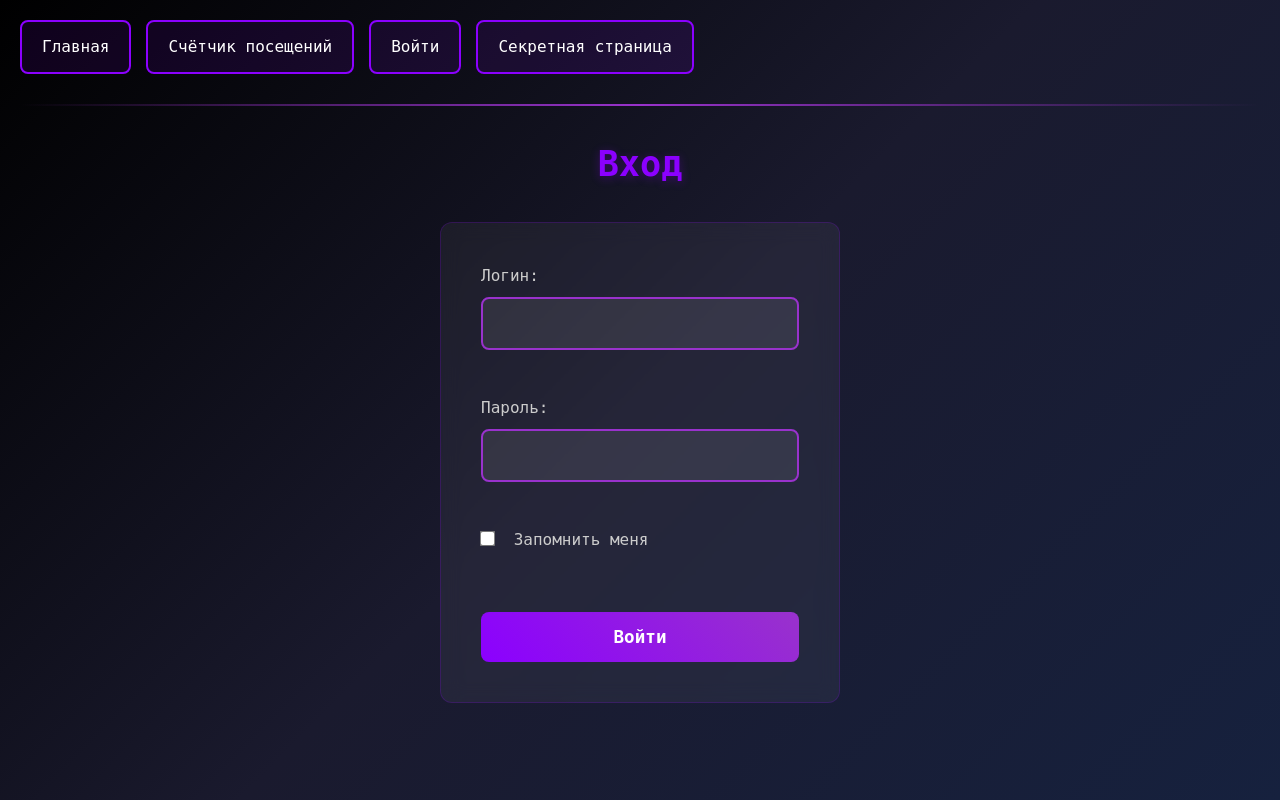
After one commit to xseniaKri/web_labs, a Flask app: page /login in a window 1280 px wide. The commit adds this page. Run offline with Flask 2, Linux system fonts and the light colour scheme.

Commit message:
feat: сделала лр3

```diff
--- a/app/app.py
+++ b/app/app.py
@@ -1,7 +1,38 @@
-from flask import Flask, render_template, request, make_response
-import re
+from flask import Flask, render_template, redirect, url_for, request, session, flash
+from flask_login import (
+    LoginManager,
+    UserMixin,
+    login_user,
+    login_required,
+    logout_user,
+    current_user
+)
 
 app = Flask(__name__)
+app.secret_key = "super_secret_key"
+
+login_manager = LoginManager()
+login_manager.init_app(app)
+login_manager.login_view = "login"
+login_manager.login_message = "Для доступа необходимо пройти аутентификацию"
+
+
+class User(UserMixin):
+    def __init__(self, id, username, password):
+        self.id = id
+        self.username = username
+        self.password = password
+
+users = {
+    "user": User(1, "user", "qwerty")
+}
+
+@login_manager.user_loader
+def load_user(user_id):
+    for user in users.values():
+        if str(user.id) == user_id:
+            return user
+    return None
 
 
 @app.route("/")
@@ -9,84 +40,57 @@ def index():
     return render_template("index.html")
 
 
-@app.route("/request-info", methods=["GET", "POST"])
-def request_info():
+@app.route("/counter")
+def counter():
+    if "visits" in session:
+        session["visits"] += 1
+    else:
+        session["visits"] = 1
 
-    url_params = request.args
-    headers = request.headers
-    cookies = request.cookies
-    form_data = request.form
+    visits = session["visits"]
 
-    response = make_response(
-        render_template(
-            "request_info.html",
-            url_params=url_params,
-            headers=headers,
-            cookies=cookies,
-            form_data=form_data
-        )
+    return render_template(
+        "counter.html",
+        visits=visits
     )
 
-    response.set_cookie("example_cookie", "HelloCookie")
 
-    return response
+@app.route("/login", methods=["GET", "POST"])
+def login():
+    if request.method == "POST":
+        username = request.form.get("username")
+        password = request.form.get("password")
+        remember = True if request.form.get("remember") else False
+
+        user = users.get(username)
+
+        if user and user.password == password:
+            login_user(user, remember=remember)
+
+            flash("Успешный вход")
+
+            next_page = request.args.get("next")
+
+            return redirect(next_page or url_for("index"))
+
+        else:
+            flash("Неверный логин или пароль")
+
+    return render_template("login.html")
 
 
-@app.route("/phone", methods=["GET", "POST"])
-def phone():
+@app.route("/logout")
+@login_required
+def logout():
+    logout_user()
+    flash("Вы вышли из системы")
+    return redirect(url_for("index"))
 
-    error = None
-    phone_formatted = None
-    phone_input = ""
 
-    if request.method == "POST":
-
-        phone_input = request.form.get("phone")
-
-        if not re.fullmatch(r"[0-9+\-\s().]+", phone_input):
-            error = (
-                "Недопустимый ввод. "
-                "В номере телефона встречаются "
-                "недопустимые символы."
-            )
-
-        else:
-            digits = re.sub(r"\D", "", phone_input)
-
-            if phone_input.startswith("+7") or phone_input.startswith("8"):
-
-                if len(digits) != 11:
-                    error = (
-                        "Недопустимый ввод. "
-                        "Неверное количество цифр."
-                    )
-
-            else:
-
-                if len(digits) != 10:
-                    error = (
-                        "Недопустимый ввод. "
-                        "Неверное количество цифр."
-                    )
-
-            if not error:
-
-                if len(digits) == 10:
-                    digits = "8" + digits
-
-                phone_formatted = (
-                    f"8-{digits[1:4]}-"
-                    f"{digits[4:7]}-"
-                    f"{digits[7:9]}-"
-                    f"{digits[9:11]}"
-                )
-
-    return render_template(
-        "phone.html",
-        error=error,
-        phone_formatted=phone_formatted,
-        phone_input=phone_input
-    )
+@app.route("/secret")
+@login_required
+def secret():
+    return render_template("secret.html")
 
 
 if __name__ == "__main__":
--- /dev/null
+++ b/app/static/styles.css
@@ -0,0 +1,158 @@
+* {
+  margin: 0;
+  padding: 0;
+  box-sizing: border-box;
+}
+
+@import url('https://fonts.googleapis.com/css2?family=JetBrains+Mono:ital,wght@0,100..800;1,100..800&display=swap');
+
+body {
+  font-family: 'JetBrains Mono', monospace;
+  background: linear-gradient(135deg, #000000 0%, #1a1a2e 50%, #16213e 100%);
+  color: #ffffff;
+  line-height: 1.6;
+  padding: 20px;
+  min-height: 100vh;
+}
+
+nav {
+  display: flex;
+  gap: 15px;
+  margin-bottom: 30px;
+  flex-wrap: wrap;
+}
+
+nav a {
+  color: #ffffff;
+  text-decoration: none;
+  padding: 12px 20px;
+  border: 2px solid #8b00ff;
+  border-radius: 8px;
+  font-weight: 500;
+  transition: all 0.3s ease;
+  background: rgba(139, 0, 255, 0.1);
+}
+
+nav a:hover {
+  background: linear-gradient(45deg, #8b00ff, #9932cc);
+  transform: translateY(-2px);
+  box-shadow: 0 5px 15px rgba(139, 0, 255, 0.4);
+}
+
+hr {
+  border: none;
+  height: 2px;
+  background: linear-gradient(to right, transparent, #9932cc, transparent);
+  margin: 30px 0;
+}
+
+.error-msg {
+  color: #ff6b6b;
+  font-weight: 600;
+  background: rgba(255, 107, 107, 0.1);
+  padding: 12px;
+  border-left: 4px solid #ff6b6b;
+  border-radius: 4px;
+  margin: 20px 0;
+}
+
+h2 {
+  color: #8b00ff;
+  font-size: 2.2em;
+  text-align: center;
+  margin-bottom: 30px;
+  text-shadow: 0 2px 10px rgba(139, 0, 255, 0.3);
+}
+
+p {
+  font-size: 1.1em;
+  max-width: 800px;
+  margin: 0 auto 20px;
+  text-align: center;
+}
+
+b {
+  color: #9932cc;
+  font-weight: 700;
+}
+
+form {
+  max-width: 400px;
+  margin: 0 auto;
+  background: rgba(255, 255, 255, 0.05);
+  padding: 40px;
+  border-radius: 12px;
+  backdrop-filter: blur(10px);
+  border: 1px solid rgba(139, 0, 255, 0.2);
+}
+
+label {
+  display: block;
+  margin-bottom: 8px;
+  color: #cccccc;
+  font-weight: 500;
+}
+
+input[type="text"],
+input[type="password"] {
+  width: 100%;
+  padding: 15px;
+  margin-bottom: 20px;
+  border: 2px solid #9932cc;
+  border-radius: 8px;
+  background: rgba(255, 255, 255, 0.08);
+  color: #ffffff;
+  font-family: 'JetBrains Mono', monospace;
+  font-size: 1em;
+  transition: border-color 0.3s ease;
+}
+
+input[type="text"]:focus,
+input[type="password"]:focus {
+  outline: none;
+  border-color: #8b00ff;
+  box-shadow: 0 0 20px rgba(139, 0, 255, 0.3);
+}
+
+input[type="checkbox"] {
+  width: auto;
+  margin-right: 10px;
+  transform: scale(1.2);
+}
+
+button {
+  width: 100%;
+  padding: 15px;
+  background: linear-gradient(45deg, #8b00ff, #9932cc);
+  color: #ffffff;
+  border: none;
+  border-radius: 8px;
+  font-family: 'JetBrains Mono', monospace;
+  font-size: 1.1em;
+  font-weight: 600;
+  cursor: pointer;
+  transition: all 0.3s ease;
+}
+
+button:hover {
+  transform: translateY(-2px);
+  box-shadow: 0 10px 25px rgba(139, 0, 255, 0.5);
+}
+
+@media (max-width: 768px) {
+  body {
+    padding: 10px;
+  }
+
+  nav {
+    justify-content: center;
+  }
+
+  h2 {
+    font-size: 1.8em;
+  }
+
+  form {
+    padding: 30px 20px;
+  }
+}
--- a/app/templates/base.html
+++ b/app/templates/base.html
@@ -3,27 +3,54 @@
 <head>
     <meta charset="UTF-8">
     <title>Flask App</title>
-
-    <link
-      href="https://cdn.jsdelivr.net/npm/bootstrap@5.3.0/dist/css/bootstrap.min.css"
-      rel="stylesheet"
-    >
+    <link rel="stylesheet" href="{{ url_for('static', filename='styles.css') }}">
 </head>
-
 <body>
 
-<div class="container mt-4">
+<nav>
 
-<nav class="mb-4">
-    <a href="/" class="btn btn-primary">Главная</a>
-    <a href="/request-info" class="btn btn-primary">Данные запроса</a>
-    <a href="/phone" class="btn btn-primary">Телефон</a>
+    <a href="{{ url_for('index') }}">Главная</a>
+
+    <a href="{{ url_for('counter') }}">
+        Счётчик посещений
+    </a>
+
+    {% if current_user.is_authenticated %}
+
+
+
+        <a href="{{ url_for('logout') }}">
+            Выйти
+        </a>
+
+    {% else %}
+
+        <a href="{{ url_for('login') }}">
+            Войти
+        </a>
+
+    {% endif %}
+
+    <a href="{{ url_for('secret') }}">
+        Секретная страница
+    </a>
+
 </nav>
+
+<hr>
+
+{% with messages = get_flashed_messages() %}
+    {% if messages %}
+        {% for msg in messages %}
+            <p class="error-msg">
+                {{ msg }}
+            </p>
+        {% endfor %}
+    {% endif %}
+{% endwith %}
 
 {% block content %}
 {% endblock %}
 
-</div>
-
 </body>
 </html>
--- /dev/null
+++ b/app/templates/login.html
@@ -0,0 +1,37 @@
+{% extends "base.html" %}
+
+{% block content %}
+
+<h2>Вход</h2>
+
+<form method="POST">
+
+<label>Логин:</label>
+<input type="text" name="username" required>
+
+<br><br>
+
+<label>Пароль:</label>
+<input type="password" name="password" required>
+
+<br><br>
+
+<label>
+
+<input type="checkbox" name="remember">
+
+Запомнить меня
+
+</label>
+
+<br><br>
+
+<button type="submit">
+
+Войти
+
+</button>
+
+</form>
+
+{% endblock %}
--- a/requirements.txt
+++ b/requirements.txt
@@ -1,9 +1,12 @@
 click==8.0.4
 Faker==13.3.2
 Flask==2.0.3
+Flask-Login==0.6.3
+gunicorn==25.2.0
 itsdangerous==2.1.1
 Jinja2==3.0.3
 MarkupSafe==2.1.1
+packaging==26.0
 python-dateutil==2.8.2
 six==1.16.0
 Werkzeug==2.0.3
```
Also changed, not shown: app/templates/counter.html (added, +17 -0 lines), app/templates/index.html (+14 -1 lines), app/templates/phone.html (deleted, +0 -45 lines), app/templates/request_info.html (deleted, +0 -67 lines), app/templates/secret.html (added, +14 -0 lines).
